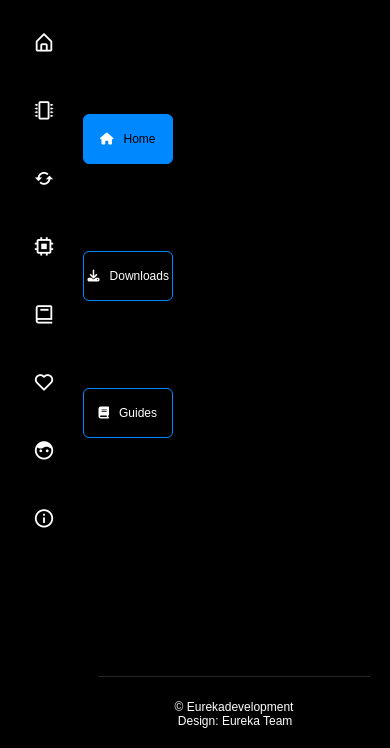
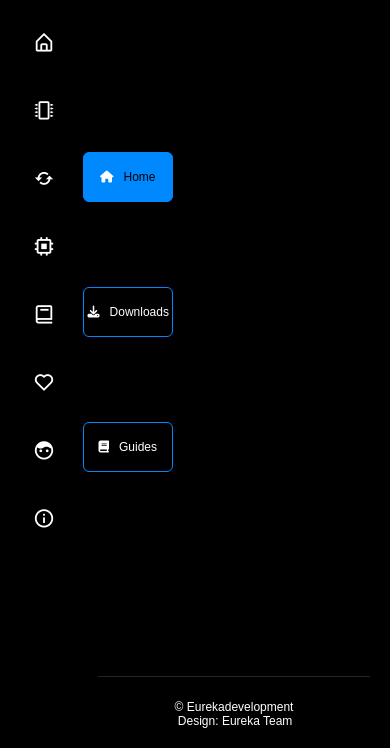
Before and after one commit to kevios12/kevios12.github.io, a website built with Vite: page src/guide.html in a window 390 px wide. Shown: the part 104-852 px from the top of the page. Built offline with nearby package versions, Linux system fonts and the light colour scheme.

Commit message:
fix some layout issues

```diff
--- a/src/scss/_tabs.scss
+++ b/src/scss/_tabs.scss
@@ -95,8 +95,8 @@
   }
   .tab button{
     width: 60%;
-    margin-top: 167px;
-    margin-bottom: -80px;
+    margin-top: 205px;
+    margin-bottom: -120px;
   }
 }
 .text
```
Also changed, not shown: dist/index.html.
